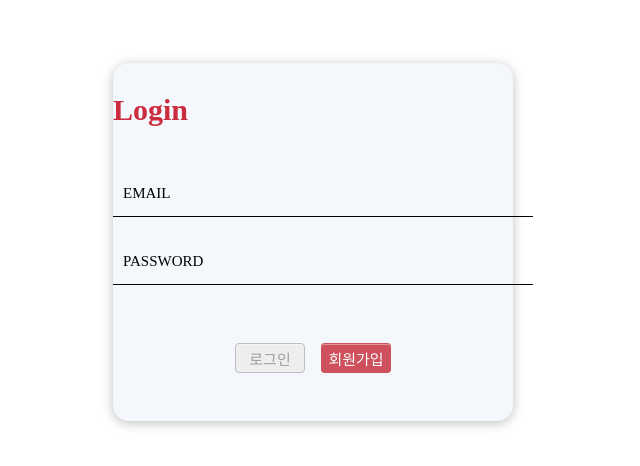
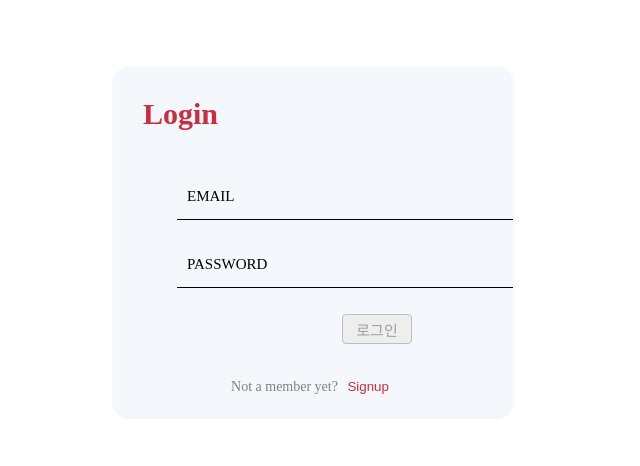
Before and after one commit to hxezin/wanted-pre-onboarding-frontend, a React (Create React App) app: page / in a window 1280 px wide. Shown: the part 166-632 px from the top of the page, without its empty margins (327-967 px from the left). Built offline with nearby package versions, Linux system fonts and the light colour scheme; no server answers; the HTML template or start-up script is replaced by a standard one.

Commit message:
feat: / 경로에 로그인/회원가입 병합 및 토글 구현

```diff
--- a/src/App.tsx
+++ b/src/App.tsx
@@ -1,14 +1,12 @@
 import { Routes, Route } from "react-router-dom";
-import SignIn from "./pages/SignIn";
-import SignUp from "./pages/SignUp";
+import Auth from "./pages/Auth";
 import Todo from "./pages/Todo";
 
 function App() {
   return (
     <div className="App">
       <Routes>
-        <Route path="/" element={<SignIn />} />
-        <Route path="/signup" element={<SignUp />} />
+        <Route path="/" element={<Auth />} />
         <Route path="/todo" element={<Todo />} />
       </Routes>
     </div>
--- a/src/components/Card/index.tsx
+++ b/src/components/Card/index.tsx
@@ -1,10 +1,11 @@
-import styled from "styled-components";
+import styled, { CSSProp } from "styled-components";
 
 interface CardType {
   width?: string;
   padding?: string;
   backgroundColor?: string;
   children?: React.ReactNode;
+  customCardStyle?: CSSProp;
 }
 
 const CardContainer = styled.div<CardType>`
@@ -13,13 +14,13 @@ const CardContainer = styled.div<CardType>`
   justify-content: center;
   align-items: center;
   width: ${({ width }) => (width ? width : "400px")};
-  margin: 2rem auto;
   border-radius: 1em;
   box-shadow: 0 2px 12px rgba(0, 0, 0, 0.25);
   background-color: ${({ backgroundColor }) =>
     backgroundColor ? backgroundColor : "#f4f7fc"};
   transition: all 0.2s ease;
   padding: ${({ padding }) => (padding ? padding : "0")};
+  ${({ customCardStyle }) => customCardStyle && customCardStyle};
 `;
 
 const Card = ({ children, ...props }: CardType) => {
--- /dev/null
+++ b/src/pages/Auth/AuthCard/index.tsx
@@ -0,0 +1,21 @@
+import { css } from "styled-components";
+import Card from "components/Card";
+
+const customCardStyle = css`
+  position: relative;
+  height: 350px;
+  overflow: hidden;
+  box-shadow: 0 1px 3px 0 rgba(0, 0, 0, 0.08);
+  -moz-box-shadow: 0 1px 3px 0 rgba(0, 0, 0, 0.08);
+  -webkit-box-shadow: 0 1px 3px 0 rgba(0, 0, 0, 0.08);
+`;
+
+interface Props {
+  children: React.ReactNode;
+}
+
+const AuthCard = ({ children }: Props) => {
+  return <Card customCardStyle={customCardStyle}>{children}</Card>;
+};
+
+export default AuthCard;
--- /dev/null
+++ b/src/pages/Auth/index.styled.ts
@@ -0,0 +1,90 @@
+import styled, { css } from "styled-components";
+
+const Page = styled.div`
+  display: flex;
+  justify-content: center;
+  align-items: center;
+  height: 100vh;
+`;
+
+const AuthBlock = styled.div<{ isToggle: boolean }>`
+  position: absolute;
+  top: 0;
+  right: 0;
+  width: 100%;
+  transition: all 0.3s ease-in;
+
+  &.login {
+    left: 0px;
+  }
+
+  &.signup {
+    left: 400px;
+  }
+
+  ${(props) =>
+    props.isToggle &&
+    css`
+      &.login {
+        left: -400px;
+      }
+
+      &.signup {
+        left: 0;
+      }
+    `}
+`;
+
+const Header = styled.header`
+  width: 100%;
+  color: #cb2d3e;
+  font-weight: 900;
+  font-size: 30px;
+  padding: 1em;
+  padding-bottom: 0.5em;
+`;
+
+const Form = styled.form`
+  display: flex;
+  flex-direction: column;
+  align-items: center;
+  row-gap: 1em;
+  width: 100%;
+  padding: 2em 4em;
+`;
+
+const ButtonBlock = styled.div`
+  display: flex;
+  justify-content: center;
+  column-gap: 1em;
+  margin-top: 2em;
+`;
+
+const ToggleBlock = styled.div`
+  position: absolute;
+  bottom: 0;
+  right: 0;
+  width: 100%;
+  height: 25px;
+  text-align: center;
+  color: gray;
+  font-size: 14px;
+  margin-bottom: 1em;
+`;
+
+const ToggleButton = styled.button`
+  border: none;
+  color: #cb2d3e;
+  cursor: pointer;
+  background: transparent;
+`;
+
+export {
+  Page,
+  AuthBlock,
+  Header,
+  Form,
+  ButtonBlock,
+  ToggleBlock,
+  ToggleButton,
+};
--- /dev/null
+++ b/src/pages/Auth/index.tsx
@@ -0,0 +1,92 @@
+import { useState } from "react";
+import { useNavigate } from "react-router-dom";
+import { signin, signup } from "apis/auth";
+import * as S from "./index.styled";
+import { setToken } from "utils/token";
+import useRedirect from "hooks/useRedirect";
+import useValidate from "hooks/useValidate";
+import Input from "components/Input";
+import Button from "components/Button";
+import AuthCard from "./AuthCard";
+
+const Auth = () => {
+  useRedirect();
+
+  const [email, setEmail] = useState("");
+  const [password, setPassword] = useState("");
+  const [isToggle, setIsToggle] = useState(false);
+  const isValid = useValidate({ email, password });
+  const navigate = useNavigate();
+
+  const handleLogin = async (e: React.FormEvent<HTMLFormElement>) => {
+    e.preventDefault();
+
+    await signin({ email, password })
+      .then((response) => {
+        setToken(response.data.access_token);
+        navigate("/todo");
+      })
+      .catch((error) => {
+        console.log(error);
+      });
+  };
+
+  const handleSignup = async (e: React.FormEvent<HTMLFormElement>) => {
+    e.preventDefault();
+
+    await signup({ email, password })
+      .then(() => {
+        setIsToggle(false);
+      })
+      .catch((error) => {
+        console.log(error);
+      });
+  };
+
+  const handleToggle = () => {
+    setIsToggle(!isToggle);
+  };
+
+  return (
+    <S.Page>
+      <AuthCard>
+        <S.AuthBlock className="login" isToggle={isToggle}>
+          <S.Header>Login</S.Header>
+          <S.Form onSubmit={handleLogin}>
+            <Input text="EMAIL" onChange={(e) => setEmail(e.target.value)} />
+            <Input
+              text="PASSWORD"
+              onChange={(e) => setPassword(e.target.value)}
+            />
+            <Button disabled={!isValid}>로그인</Button>
+          </S.Form>
+        </S.AuthBlock>
+
+        <S.AuthBlock className="signup" isToggle={isToggle}>
+          <S.Header>Signup</S.Header>
+          <S.Form onSubmit={handleSignup}>
+            <Input text="EMAIL" onChange={(e) => setEmail(e.target.value)} />
+            <Input
+              text="PASSWORD"
+              onChange={(e) => setPassword(e.target.value)}
+            />
+            <Button disabled={!isValid}>회원가입</Button>
+          </S.Form>
+        </S.AuthBlock>
+        {isToggle ? (
+          <S.ToggleBlock>
+            <span>Already have an account, </span>
+            <S.ToggleButton onClick={handleToggle}>Login</S.ToggleButton>
+          </S.ToggleBlock>
+        ) : (
+          <S.ToggleBlock>
+            <span>Not a member yet? </span>
+            <S.ToggleButton onClick={handleToggle}>Signup</S.ToggleButton>
+          </S.ToggleBlock>
+        )}
+      </AuthCard>
+    </S.Page>
+  );
+};
+
+export default Auth;
--- a/src/pages/SignIn/index.styled.ts
+++ /dev/null
@@ -1,36 +0,0 @@
-import styled from "styled-components";
-
-const Page = styled.div`
-  display: flex;
-  justify-content: center;
-  align-items: center;
-  height: 100vh;
-`;
-
-const Header = styled.header`
-  width: 100%;
-  color: #cb2d3e;
-  font-weight: 900;
-  font-size: 30px;
-  padding: 1em;
-  padding-bottom: 0;
-`;
-
-const Form = styled.form`
-  display: flex;
-  flex-direction: column;
-  align-items: center;
-  row-gap: 1em;
-  width: 100%;
-  margin: 1em;
-  padding: 2em 4em;
-`;
-
-const ButtonBlock = styled.div`
-  display: flex;
-  justify-content: center;
-  column-gap: 1em;
-  margin-top: 2em;
-`;
-
-export { Page, Header, Form, ButtonBlock };
--- a/src/pages/SignIn/index.tsx
+++ /dev/null
@@ -1,57 +0,0 @@
-import { useState } from "react";
-import { Link, useNavigate } from "react-router-dom";
-
-import { signin } from "apis/auth";
-
-import * as S from "./index.styled";
-import { setToken } from "utils/token";
-import useRedirect from "hooks/useRedirect";
-import useValidate from "hooks/useValidate";
-import Card from "components/Card";
-import Input from "components/Input";
-import Button from "components/Button";
-
-const SignIn = () => {
-  useRedirect();
-
-  const [email, setEmail] = useState("");
-  const [password, setPassword] = useState("");
-  const isValid = useValidate({ email, password });
-  const navigate = useNavigate();
-
-  const handleSubmit = async (e: React.FormEvent<HTMLFormElement>) => {
-    e.preventDefault();
-
-    await signin({ email, password })
-      .then((response) => {
-        setToken(response.data.access_token);
-        navigate("/todo");
-      })
-      .catch((error) => {
-        console.log(error);
-      });
-  };
-
-  return (
-    <S.Page>
-      <Card>
-        <S.Header>Login</S.Header>
-        <S.Form onSubmit={handleSubmit}>
-          <Input text="EMAIL" onChange={(e) => setEmail(e.target.value)} />
-          <Input
-            text="PASSWORD"
-            onChange={(e) => setPassword(e.target.value)}
-          />
-          <S.ButtonBlock>
-            <Button disabled={!isValid}>로그인</Button>
-            <Link to="/signup">
-              <Button>회원가입</Button>
-            </Link>
-          </S.ButtonBlock>
-        </S.Form>
-      </Card>
-    </S.Page>
-  );
-};
-
-export default SignIn;
--- a/src/pages/SignUp/index.styled.ts
+++ /dev/null
@@ -1,36 +0,0 @@
-import styled from "styled-components";
-
-const Page = styled.div`
-  display: flex;
-  justify-content: center;
-  align-items: center;
-  height: 100vh;
-`;
-
-const Header = styled.header`
-  width: 100%;
-  color: #cb2d3e;
-  font-weight: 900;
-  font-size: 30px;
-  padding: 1em;
-  padding-bottom: 0;
-`;
-
-const Form = styled.form`
-  display: flex;
-  flex-direction: column;
-  align-items: center;
-  row-gap: 1em;
-  width: 100%;
-  margin: 1em;
-  padding: 2em 4em;
-`;
-
-const ButtonBlock = styled.div`
-  display: flex;
-  justify-content: center;
-  column-gap: 1em;
-  margin-top: 2em;
-`;
-
-export { Page, Header, Form, ButtonBlock };
--- a/src/pages/SignUp/index.tsx
+++ /dev/null
@@ -1,50 +0,0 @@
-import { signup } from "apis/auth";
-import Button from "components/Button";
-import Card from "components/Card";
-import Input from "components/Input";
-import useValidate from "hooks/useValidate";
-import { useState } from "react";
-import { Link, useNavigate } from "react-router-dom";
-import * as S from "./index.styled";
-
-const SignUp = () => {
-  const [email, setEmail] = useState("");
-  const [password, setPassword] = useState("");
-  const isValid = useValidate({ email, password });
-  const navigate = useNavigate();
-
-  const handleSubmit = async (e: React.FormEvent<HTMLFormElement>) => {
-    e.preventDefault();
-
-    await signup({ email, password })
-      .then(() => {
-        navigate("/");
-      })
-      .catch((error) => {
-        console.log(error);
-      });
-  };
-
-  return (
-    <S.Page>
-      <Card>
-        <S.Header>Sign up</S.Header>
-        <S.Form onSubmit={handleSubmit}>
-          <Input text="EMAIL" onChange={(e) => setEmail(e.target.value)} />
-          <Input
-            text="PASSWORD"
-            onChange={(e) => setPassword(e.target.value)}
-          />
-          <S.ButtonBlock>
-            <Button disabled={!isValid}>회원가입</Button>
-            <Link to="/">
-              <Button>로그인</Button>
-            </Link>
-          </S.ButtonBlock>
-        </S.Form>
-      </Card>
-    </S.Page>
-  );
-};
-
-export default SignUp;
```
